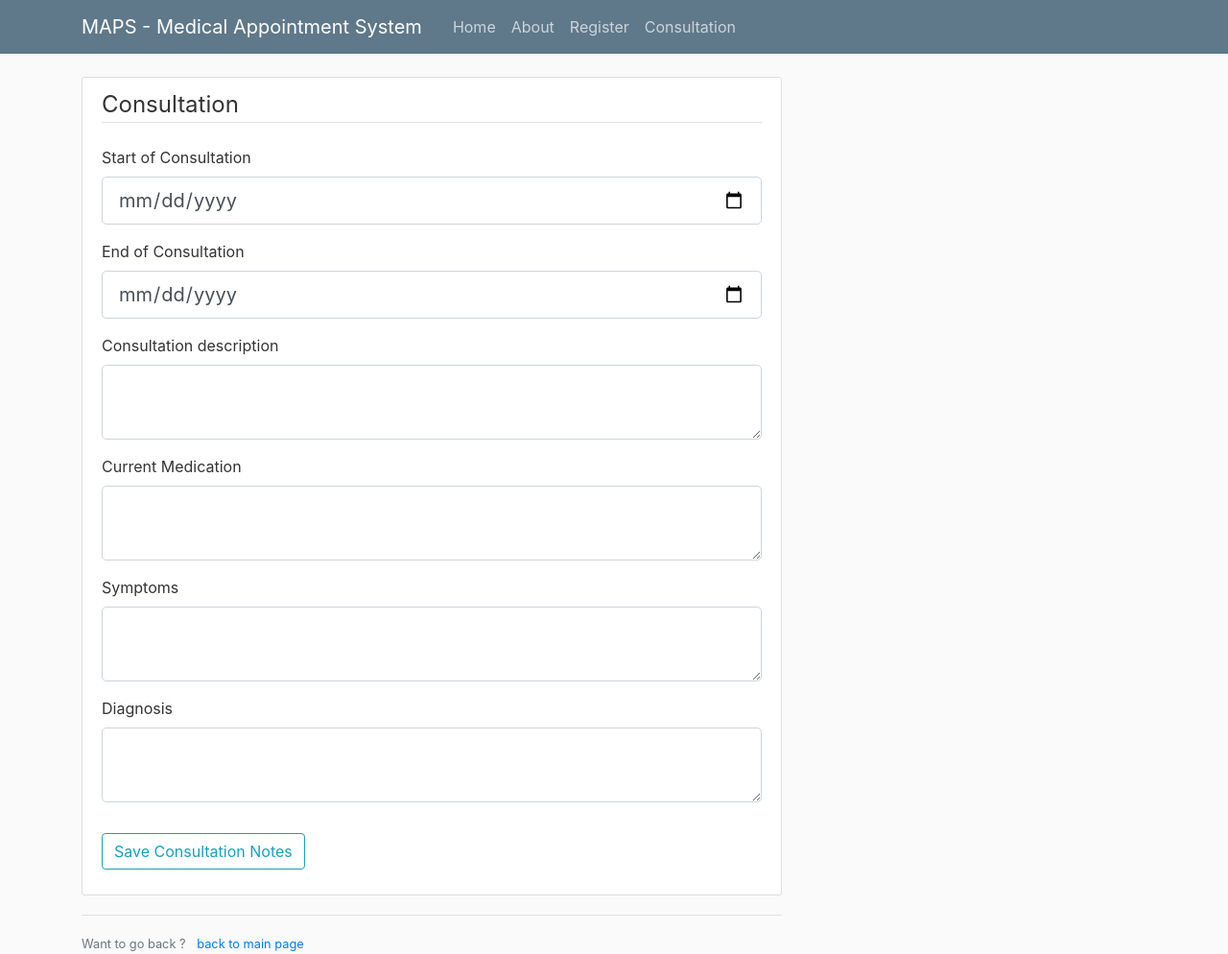
After one commit to kokaruk/IOT-A2, a Flask app: page /consultation in a window 1280 px wide. The commit adds this page. Shown: the whole page at 96% size. Run offline with Flask 2, Linux system fonts and the light colour scheme; some libraries are stand-ins or nearby versions.

Commit message:
Adding a basic version (which needs revision) of a consultation note form

```diff
--- a/MAPS/forms.py
+++ b/MAPS/forms.py
@@ -29,3 +29,16 @@ class RegistrationForm(FlaskForm):
     pre_doctor = StringField('Previous Doctor')
     pre_clinic = StringField('Previous Clinic')
     submit = SubmitField('Register')
+
+
+class ConsultationForm(FlaskForm):
+    start = DateField('Start of Consultation', format='%Y-%m-%d',
+                      validators=[DataRequired()])
+    end = DateField('End of Consultation', format='%Y-%m-%d',
+                    validators=[DataRequired()])
+    description = TextAreaField('Consultation description',
+                                validators=[DataRequired()])
+    additional_notes = TextAreaField('Current Medication')
+    symptoms = TextAreaField('Symptoms')
+    diagnosis = TextAreaField('Diagnosis')
+    submit = SubmitField('Save Consultation Notes')
--- a/MAPS/routes.py
+++ b/MAPS/routes.py
@@ -1,5 +1,5 @@
 from flask import render_template, url_for, flash, redirect
-from MAPS.forms import RegistrationForm
+from MAPS.forms import RegistrationForm, ConsultationForm
 from MAPS import app
 
 
@@ -18,3 +18,9 @@ def about():
 def register():
     form = RegistrationForm()
     return render_template('patient_register.html', title='Register', form=form)
+
+
+@app.route("/consultation", methods=['GET', 'POST'])
+def consultation():
+    form = ConsultationForm()
+    return render_template('consultation.html', title='Consultation', form=form)
--- /dev/null
+++ b/MAPS/templates/consultation.html
@@ -0,0 +1,97 @@
+{% extends "layout.html" %}
+{% block content %}
+<div class="content-section">
+    <form method="POST" action="">
+        {{ form.hidden_tag() }}
+        <fieldset class="form-group">
+            <legend class="border-bottom mb-4">Consultation</legend>
+            <div class="form-group">
+                {{ form.start.label(class="form-control-label") }}
+                {% if form.start.errors %}
+                {{ form.start(class="form-control form-control-lg is-invalid") }}
+                <div class="invalid-feedback">
+                    {% for error in form.start.errors %}
+                    <span>{{ error }}</span>
+                    {% endfor %}
+                </div>
+                {% else %}
+                {{ form.start(class="form-control form-control-lg") }}
+                {% endif %}
+            </div>
+            <div class="form-group">
+                {{ form.end.label(class="form-control-label") }}
+                {% if form.end.errors %}
+                {{ form.end(class="form-control form-control-lg is-invalid") }}
+                <div class="invalid-feedback">
+                    {% for error in form.end.errors %}
+                    <span>{{ error }}</span>
+                    {% endfor %}
+                </div>
+                {% else %}
+                {{ form.end(class="form-control form-control-lg") }}
+                {% endif %}
+            </div>
+            <div class="form-group">
+                {{ form.description.label(class="form-control-label") }}
+                {% if form.description.errors %}
+                {{ form.description(class="form-control form-control-lg is-invalid") }}
+                <div class="invalid-feedback">
+                    {% for error in form.description.errors %}
+                    <span>{{ error }}</span>
+                    {% endfor %}
+                </div>
+                {% else %}
+                {{ form.description(class="form-control form-control-lg") }}
+                {% endif %}
+            </div>
+            <div class="form-group">
+                {{ form.additional_notes.label(class="form-control-label") }}
+                {% if form.additional_notes.errors %}
+                {{ form.additional_notes(class="form-control form-control-lg is-invalid") }}
+                <div class="invalid-feedback">
+                    {% for error in form.additional_notes.errors %}
+                    <span>{{ error }}</span>
+                    {% endfor %}
+                </div>
+                {% else %}
+                {{ form.additional_notes(class="form-control form-control-lg") }}
+                {% endif %}
+            </div>
+            <div class="form-group">
+                {{ form.symptoms.label(class="form-control-label") }}
+                {% if form.symptoms.errors %}
+                {{ form.symptoms(class="form-control form-control-lg is-invalid") }}
+                <div class="invalid-feedback">
+                    {% for error in form.symptoms.errors %}
+                    <span>{{ error }}</span>
+                    {% endfor %}
+                </div>
+                {% else %}
+                {{ form.symptoms(class="form-control form-control-lg") }}
+                {% endif %}
+            </div>
+            <div class="form-group">
+                {{ form.diagnosis.label(class="form-control-label") }}
+                {% if form.diagnosis.errors %}
+                {{ form.diagnosis(class="form-control form-control-lg is-invalid") }}
+                <div class="invalid-feedback">
+                    {% for error in form.diagnosis.errors %}
+                    <span>{{ error }}</span>
+                    {% endfor %}
+                </div>
+                {% else %}
+                {{ form.diagnosis(class="form-control form-control-lg") }}
+                {% endif %}
+            </div>
+        </fieldset>
+        <div class="form-group">
+            {{ form.submit(class="btn btn-outline-info") }}
+        </div>
+    </form>
+</div>
+<div class="border-top pt-3">
+    <small class="text-muted">
+        Want to go back ? <a class="ml-2" href="{{ url_for('home') }}">back to main page</a>
+    </small>
+</div>
+{% endblock content %}
--- a/MAPS/templates/layout.html
+++ b/MAPS/templates/layout.html
@@ -31,6 +31,7 @@
                     <a class="nav-item nav-link" href="{{ url_for('home') }}">Home</a>
                     <a class="nav-item nav-link" href="{{ url_for('about') }}">About</a>
                     <a class="nav-item nav-link" href="{{ url_for('register') }}">Register</a>
+                    <a class="nav-item nav-link" href="{{ url_for('consultation') }}">Consultation</a>
                 </div>
             </div>
         </div>
```
